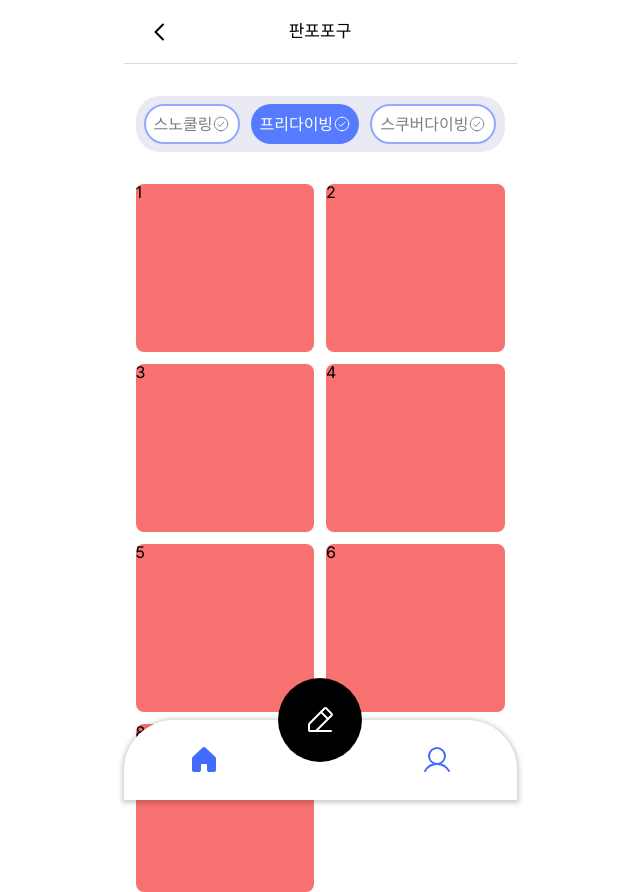
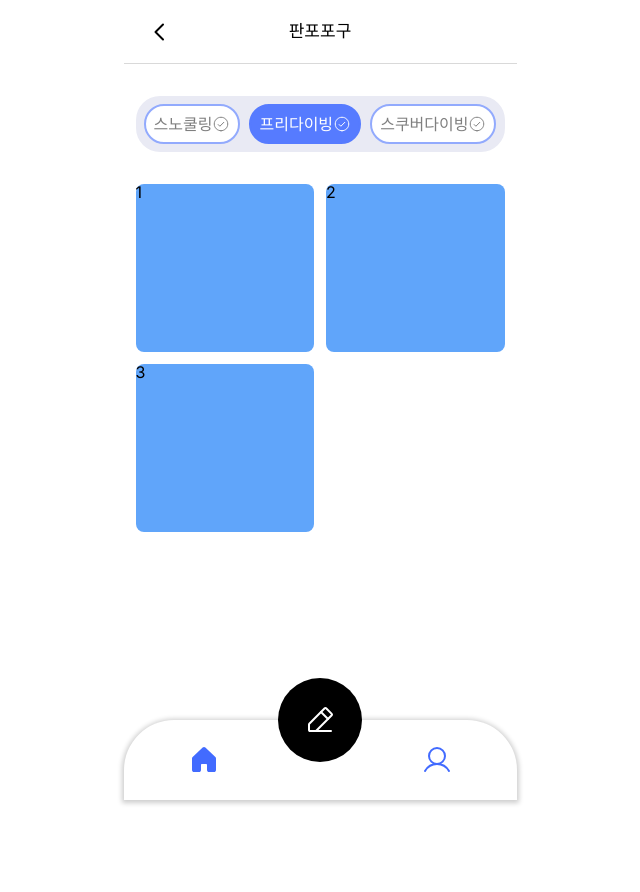
Before and after one commit to hondi-dive/new-fornt, a Next.js app: page /feed/1 in a window 1280 px wide. Both pictures are taken after a click on the tab "프리다이빙". Shown: the whole page, without its empty margins (320-960 px from the left). After the commit the page ends 864 px from the top, so only its background shows below. Built offline with nearby package versions, Linux system fonts and the light colour scheme.

Commit message:
modify: 피드 페이지 레이아웃 수정

```diff
--- a/src/app/feed/[id]/page.tsx
+++ b/src/app/feed/[id]/page.tsx
@@ -6,19 +6,21 @@ import Link from 'next/link';
 
 import CheckCircle from '@/assets/icons/CheckCircle.svg';
 
+const TABLIST = ['스노쿨링', '프리다이빙', '스쿠버다이빙'];
+
 export default function Feed() {
   return (
     <>
       <div className="w-full h-8" />
       <Tab.Group>
         <Tab.List className="bg-[#E9EAF4] flex justify-between rounded-3xl py-2 px-2">
-          {['스노쿨링', '프리다이빙', '스쿠버다이빙'].map((tab) => (
+          {TABLIST.map((tab) => (
             <Tab as={Fragment} key={tab}>
               {({ selected }) => (
                 <button
                   className={`${
                     selected
-                      ? 'bg-[#567BFF] text-white'
+                      ? 'bg-[#567BFF] text-white border-2 border-solid border-[#567BFF]'
                       : 'border-[#92AAFD] border-2 border-solid bg-white text-[#7F7F7F]'
                   } text-base outline-none flex items-center rounded-3xl py-1.5 px-2`}
                 >
@@ -30,7 +32,7 @@ export default function Feed() {
           ))}
         </Tab.List>
         <Tab.Panels className="mt-8">
-          <Tab.Panel>
+          <Tab.Panel className="pb-24">
             <div className="grid gap-3 grid-cols-2 ">
               {['1', '2', '3', '4', '5', '6', '8'].map((item) => (
                 <Link key={item} href={`/feed/detail/${item}`}>
@@ -40,20 +42,20 @@ export default function Feed() {
               <div></div>
             </div>
           </Tab.Panel>
-          <Tab.Panel>
+          <Tab.Panel className="pb-24">
             <div className="grid gap-3 grid-cols-2 ">
-              {['1', '2', '3', '4', '5', '6', '8'].map((item) => (
-                <div key={item} className="  bg-red-400 w-full  h-[168px] rounded-lg">
+              {['1', '2', '3'].map((item) => (
+                <div key={item} className="  bg-blue-400 w-full  h-[168px] rounded-lg">
                   {item}
                 </div>
               ))}
               <div></div>
             </div>
           </Tab.Panel>
-          <Tab.Panel>
+          <Tab.Panel className="pb-24">
             <div className="grid gap-3 grid-cols-2 ">
-              {['1', '2', '3', '4', '5', '6', '8'].map((item) => (
-                <div key={item} className="  bg-red-400 w-full  h-[168px] rounded-lg">
+              {['1', '2', '3', '4', '5'].map((item) => (
+                <div key={item} className="  bg-green-400 w-full  h-[168px] rounded-lg">
                   {item}
                 </div>
               ))}
```
